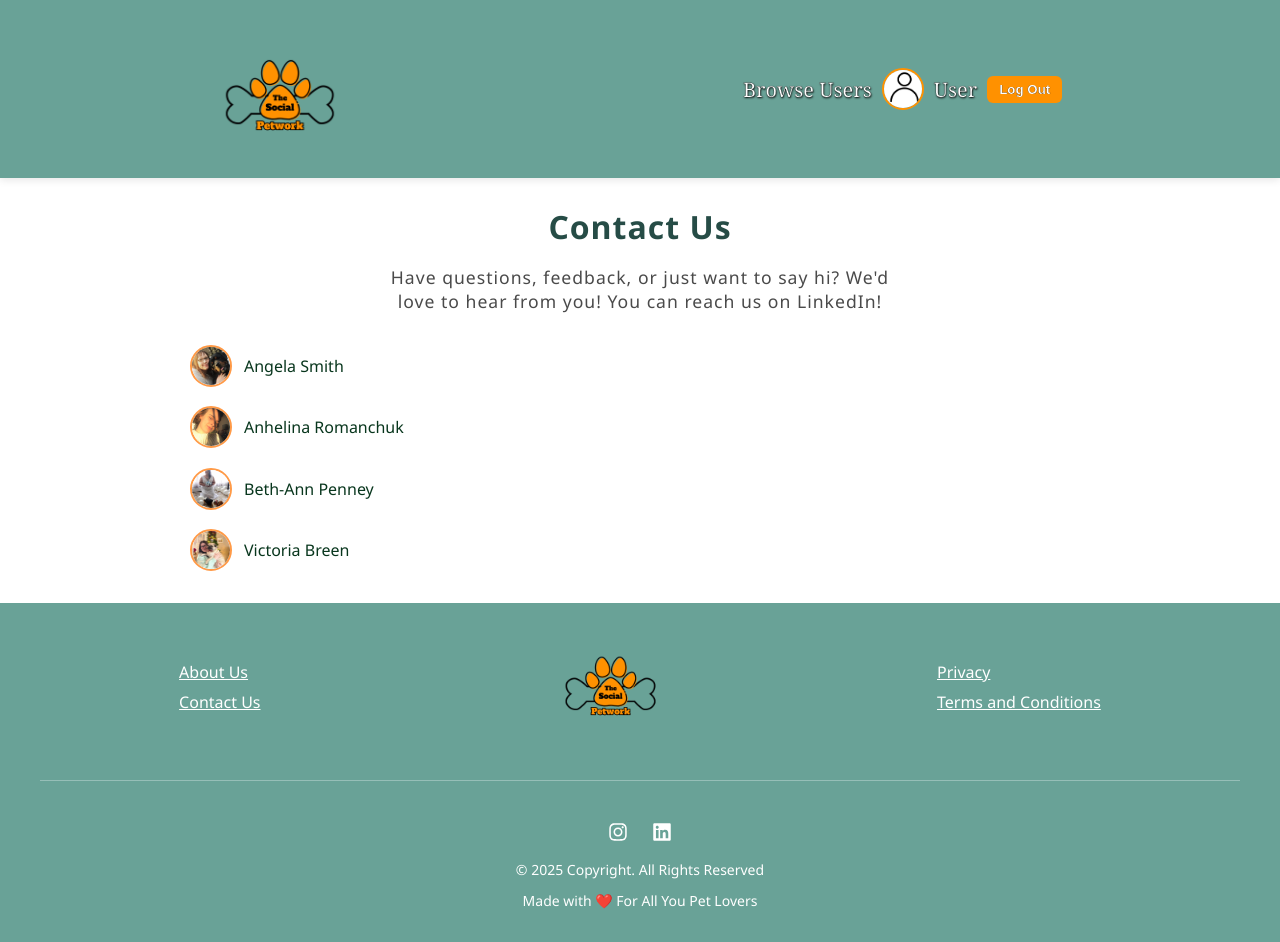
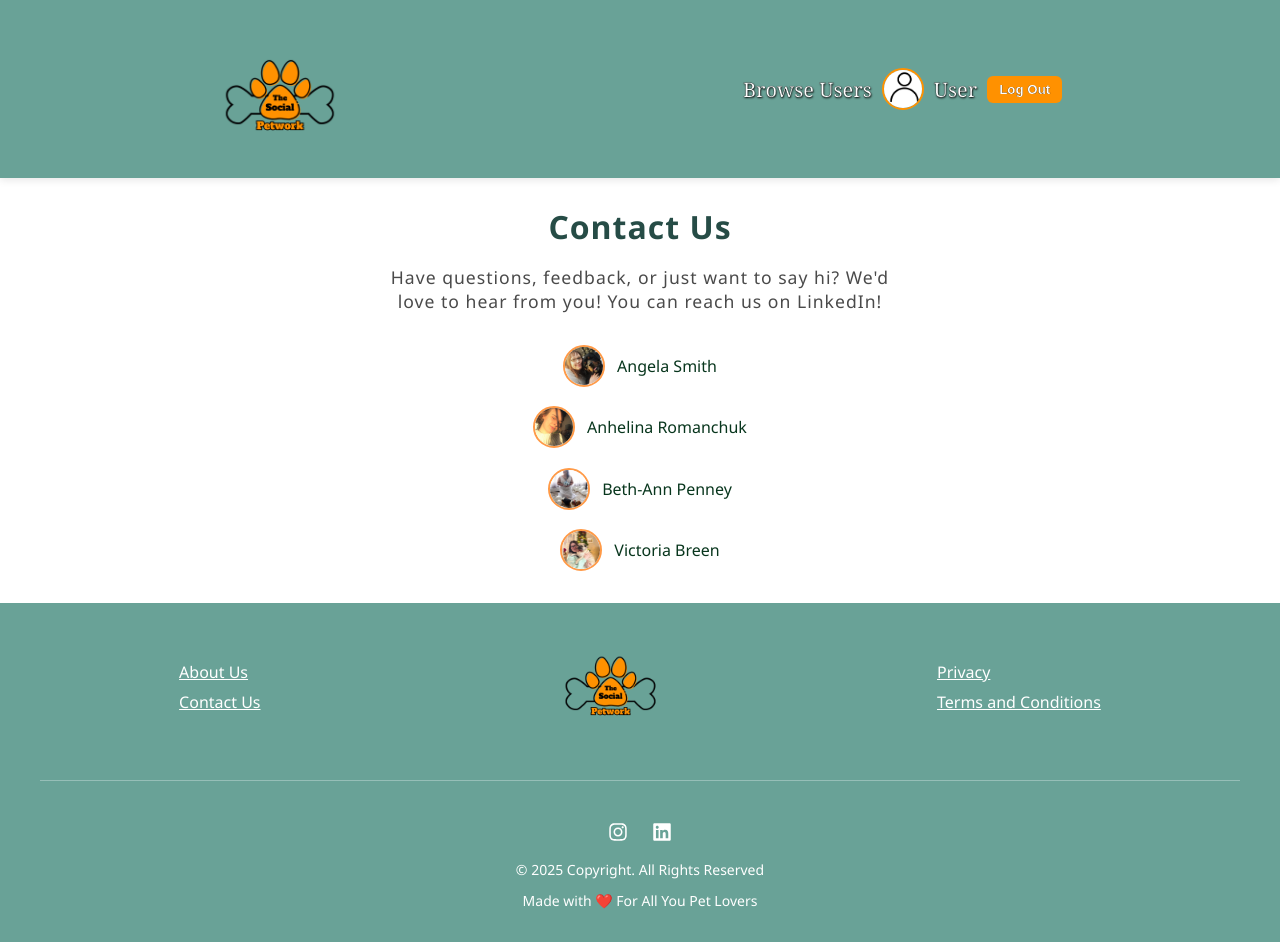
Before and after one commit to Ang3la33/the-social-petwork-s4-final-frontend, a React (Create React App) app in the folder social-petwork/: page /contact in a window 1280 px wide. Built offline with nearby package versions, Linux system fonts and the light colour scheme.

Commit message:
updated contact css to center avatars and links

```diff
--- a/social-petwork/src/Contact.css
+++ b/social-petwork/src/Contact.css
@@ -1,11 +1,15 @@
 .contact-list {
   list-style: none;
   padding: 0;
-    margin-top: 1rem;
+  margin-top: 2rem;
   display: flex;
   flex-direction: column;
   gap: 1.2rem;
-    align-items: flex-start;
+  align-items: center; /* center horizontally */
+}
+
+.contact-list li {
+  width: fit-content;
 }
 
 .contact-list li a {
```
Lines whose indentation alone changed are shown as unchanged.
